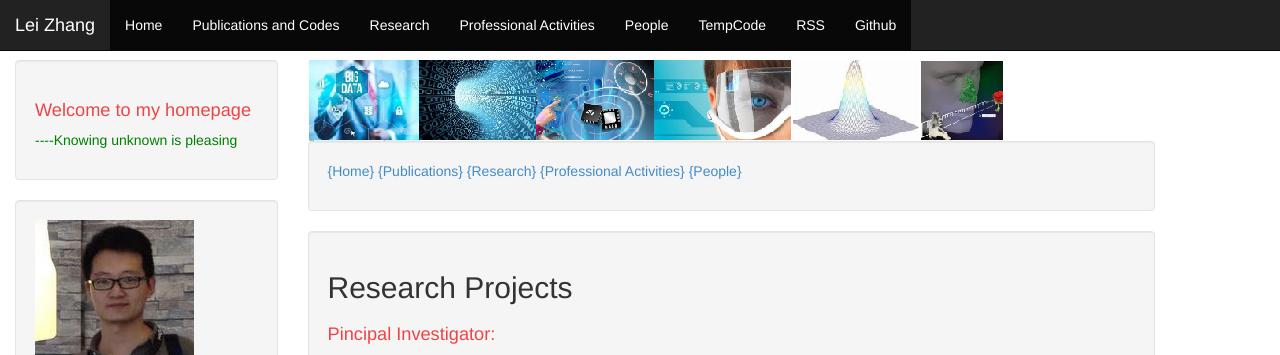
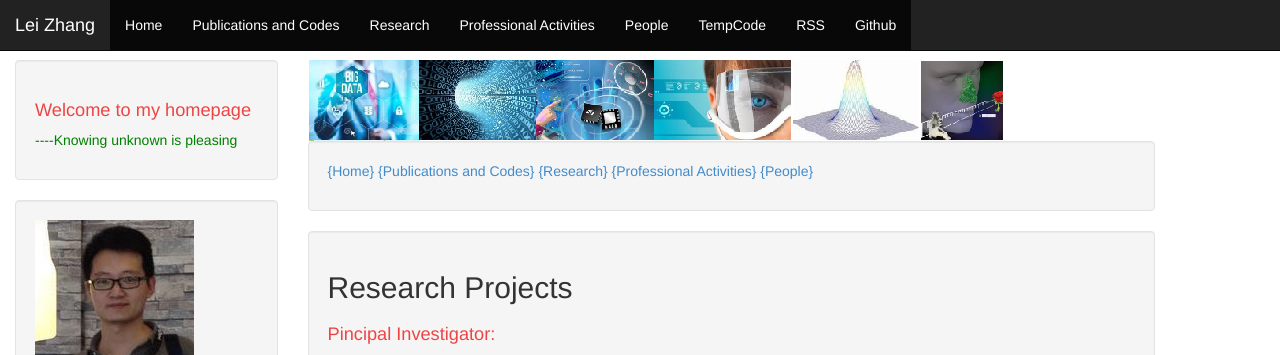
Before and after one commit to DrLeiZhang/website, a Jekyll site: the page built from research.html, in a window 1280 px wide and 1174 px high. Shown: the top 355 px of the window. Built offline with Jekyll 4.4.1, drawn with Linux system fonts in a browser that asks for light colours; Markdown is read by kramdown in place of the engine named in the settings.

Commit message:
Update
Signed-off-by: leizhang@cqu.edu.cn <leizhang@cqu.edu.cn>

```diff
--- a/research.html
+++ b/research.html
@@ -4,7 +4,7 @@
 <img class="about-avatar" src="{{ "/img/object.jpg" | prepend: site.baseurl }}" border="0" alt="[name]" />
 
 <div class="well">
-<p><a href="http://www.leizhang.tk/">{Home}  </a><a href="http://www.leizhang.tk/publications.html">{Publications}  </a> <a href="http://www.leizhang.tk/research.html">{Research}  </a> <a href="http://www.leizhang.tk/professional%20activities.html">{Professional Activities}</a> <a href="http://www.leizhang.tk/people.html">{People}</a></p>
+<p><a href="http://www.leizhang.tk/">{Home}  </a><a href="http://www.leizhang.tk/publications%20and%20codes.html">{Publications and Codes}  </a> <a href="http://www.leizhang.tk/research.html">{Research}  </a> <a href="http://www.leizhang.tk/professional%20activities.html">{Professional Activities}</a> <a href="http://www.leizhang.tk/people.html">{People}</a></p>
 </div>
 
 <div class="well">
```
